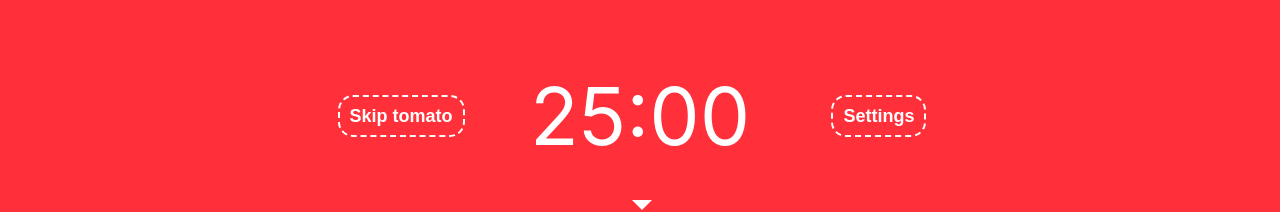
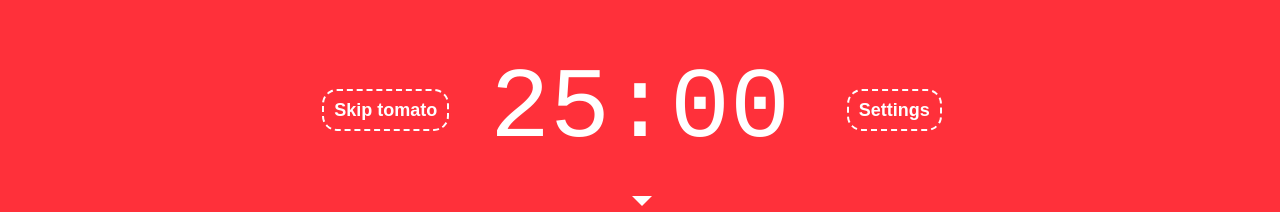
Before and after one commit to EngiFrost/tomato-tracker, a React (Create React App) app: page / in a window 1280 px wide. Shown: the part 184-396 px from the top of the page. Built offline with nearby package versions, Linux system fonts and the light colour scheme.

Commit message:
improved timer styles

```diff
--- a/src/components/Tracker/styles.ts
+++ b/src/components/Tracker/styles.ts
@@ -29,8 +29,10 @@ export const InfoSection = styled.div`
 `;
 
 export const Timer = styled(Font)`
-  font-size: 80px;
-  line-height: 80px;
+  font-size: 100px;
+  line-height: 100px;
+  font-weight: 300;
+  font-family: 'Courier';
 
   display: flex;
   justify-content: center;
@@ -44,8 +46,8 @@ export const BtnWrapper = styled.div`
 `;
 
 export const ActionBtn = styled.img`
-  height: 100px;
-  width: 100px;
+  height: 120px;
+  width: 120px;
 
   &:hover {
     cursor: pointer;
```
